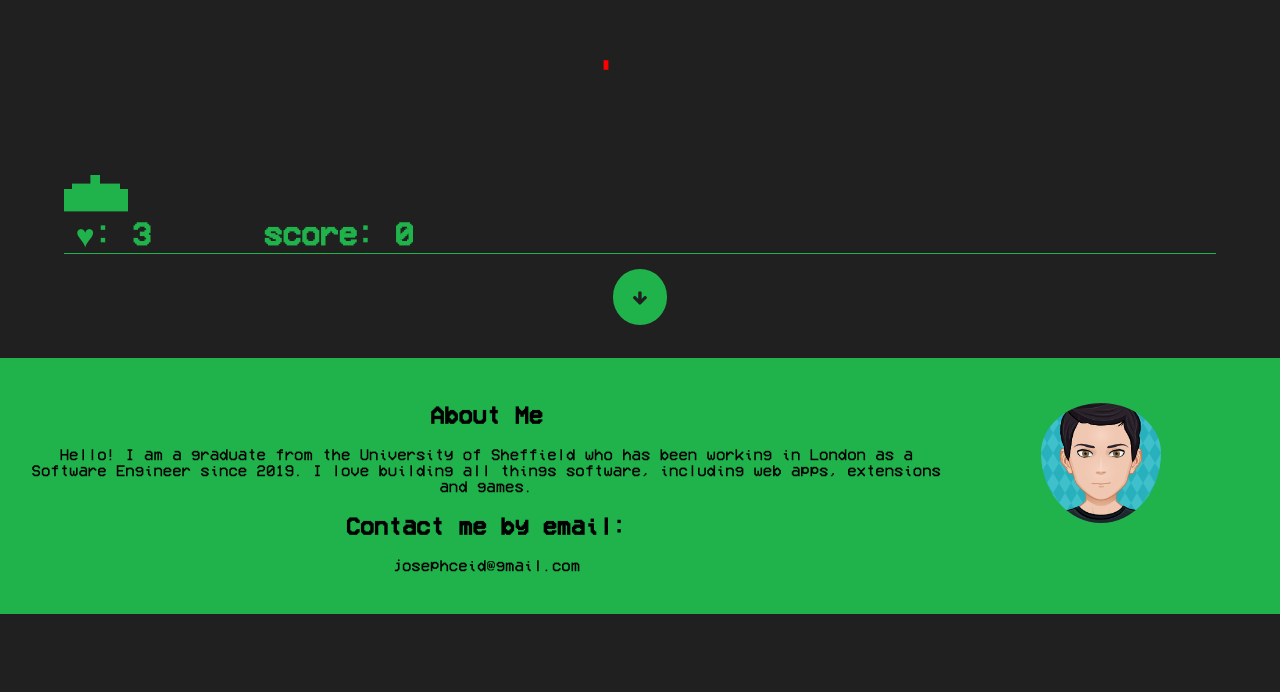
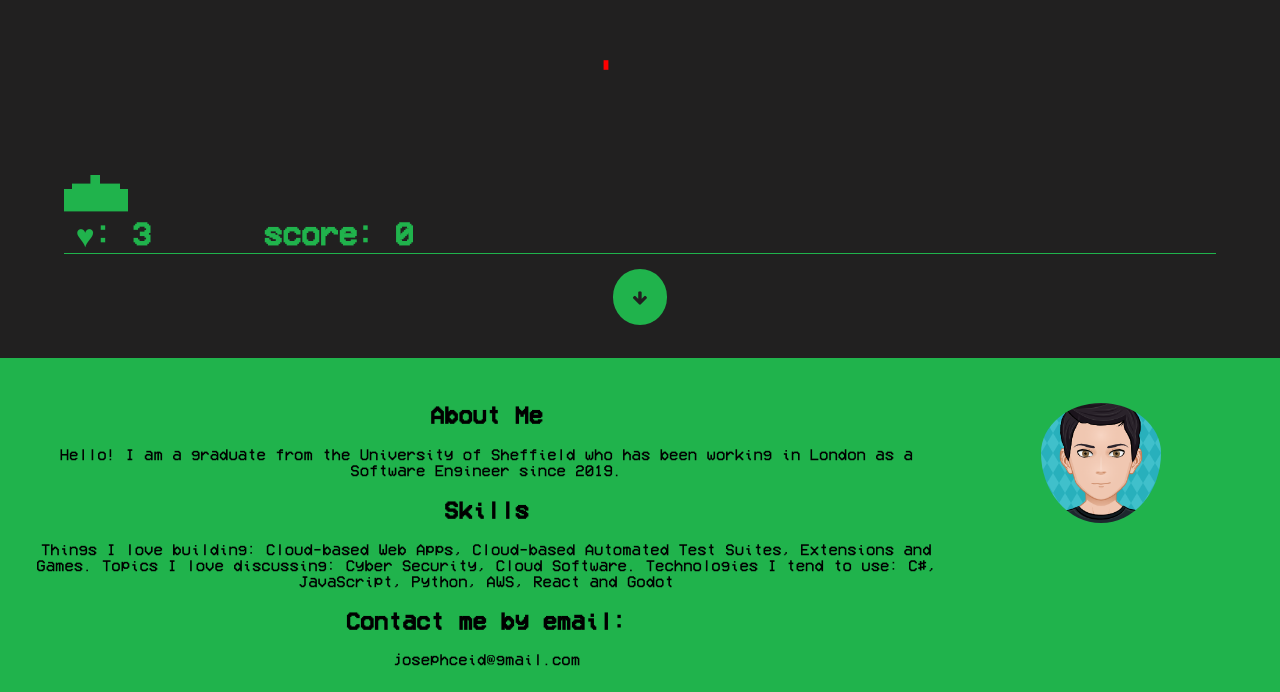
Before and after one commit to JosephEid/josepheid.co.uk, a React (Create React App) app: page / in a window 1280 px wide. Shown: the part 442-1134 px from the top of the page. Before the commit the page ends 1056 px from the top, so only its background shows below. Built offline with nearby package versions, Linux system fonts and the light colour scheme.

Commit message:
Update bio

```diff
--- a/src/Components/About/About.js
+++ b/src/Components/About/About.js
@@ -7,14 +7,17 @@ function About () {
       <div className="About__Row">
         <div className="About__Col-9">
           <h2>About Me</h2>
-          <p>Hello! I am a graduate from the University of Sheffield who has been working in London as a Software Engineer since 2019.
-            I love building all things software, including web apps, extensions and games.</p>
+          <p>Hello! I am a graduate from the University of Sheffield who has been working in London as a Software Engineer since 2019.</p>
+          <h2>Skills</h2>
+          <p>
+            Things I love building: Cloud-based Web Apps, Cloud-based Automated Test Suites, Extensions and Games.
+            Topics I love discussing: Cyber Security, Cloud Software.
+            Technologies I tend to use: C#, JavaScript, Python, AWS, React and Godot
+          </p>
           <div className="row">
             <div className="columns contact-details">
               <h2>Contact me by email:</h2>
-              <p className="address">
-                <span>josephceid@gmail.com</span>
-              </p>
+              <span>josephceid@gmail.com</span>
             </div>
           </div>
         </div>
```
